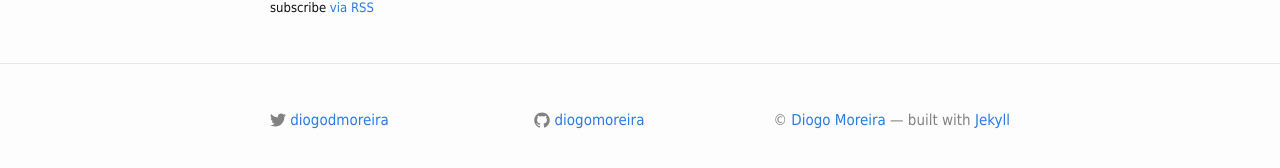
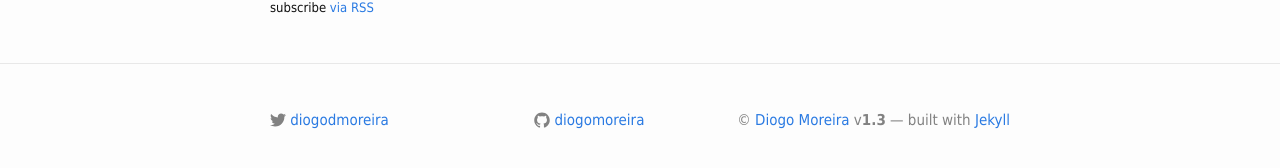
Before and after one commit to ricardojob/diogomoreira.github.io, a Jekyll site: the page built from index.html, in a window 1280 px wide. Shown: the part 301-469 px from the top of the page. Built offline with Jekyll 4.4.1, drawn with Linux system fonts in a browser that asks for light colours.

Commit message:
Adding version info

```diff
--- a/_includes/footer.html
+++ b/_includes/footer.html
@@ -40,7 +40,7 @@
       </div>
 
       <div class="footer-col  footer-col-3">
-        <p class="copyright">© <a href="/">{{ site.title }}</a> &mdash; built with <a href="http://jekyllrb.com/">Jekyll</a></p>
+        <p class="copyright">© <a href="/">{{ site.title }}</a> v<strong>1.3</strong> &mdash; built with <a href="http://jekyllrb.com/">Jekyll</a></p>
       </div>
     </div>
 
```
